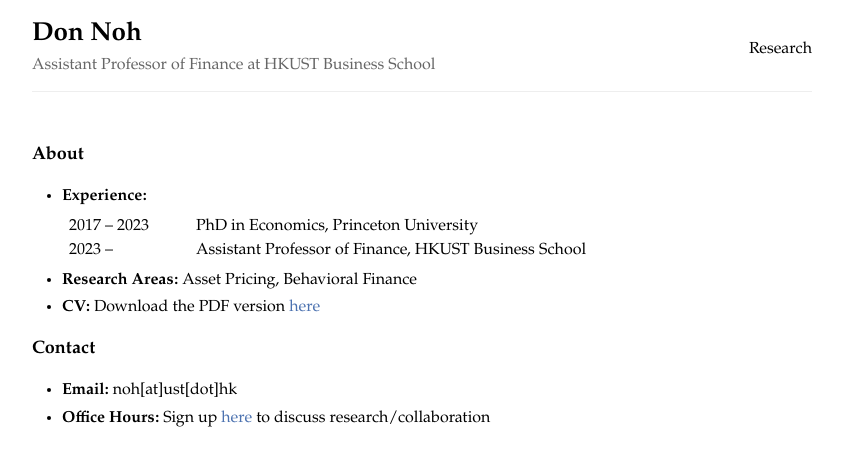
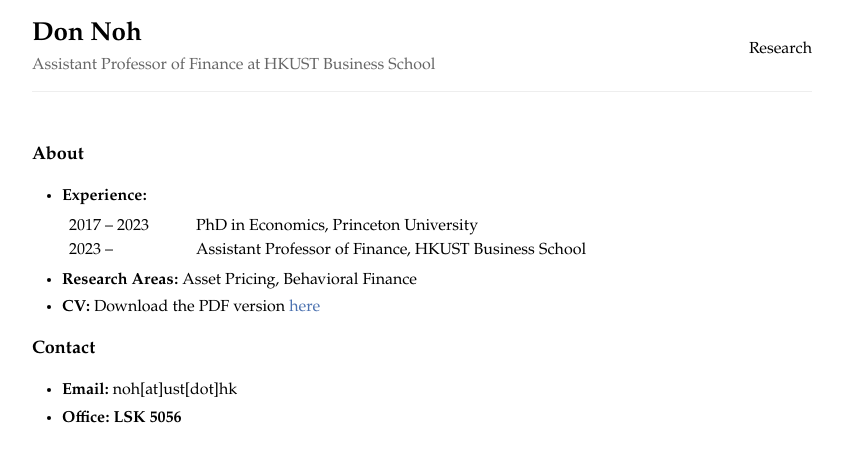
Before and after one commit to dondwnoh/dondwnoh.github.io, a Jekyll site: the page built from index.html, in a window 1280 px wide. Shown: the top 466 px of the page, without its empty margins (218-1060 px from the left). Built offline with Jekyll 4.4.1, drawn with Linux system fonts in a browser that asks for light colours.

Commit message:
Update index.html

```diff
--- a/index.html
+++ b/index.html
@@ -38,7 +38,7 @@
 
 <ul>
 <li><b>Email:</b> noh[at]ust[dot]hk</li>
-<li><b>Office Hours:</b> Sign up <a href="https://calendly.com/don-noh/office-hours">here</a> to discuss research/collaboration</li>
+<li><b>Office: LSK 5056
 </ul>
 
 {% comment %}
```
